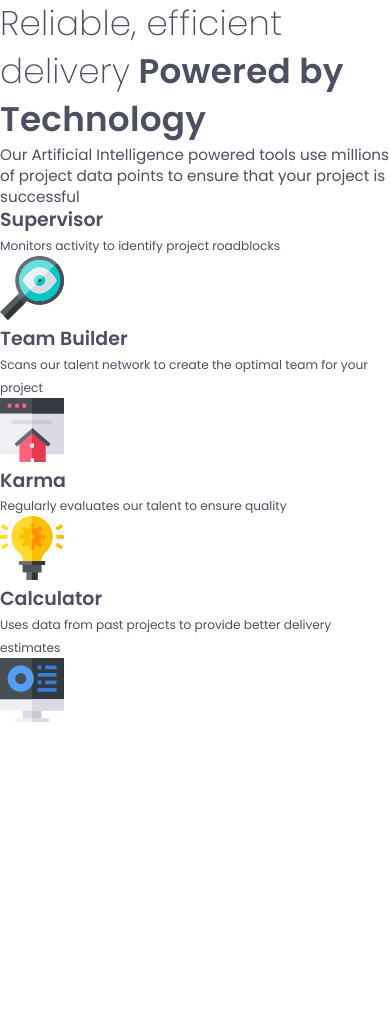
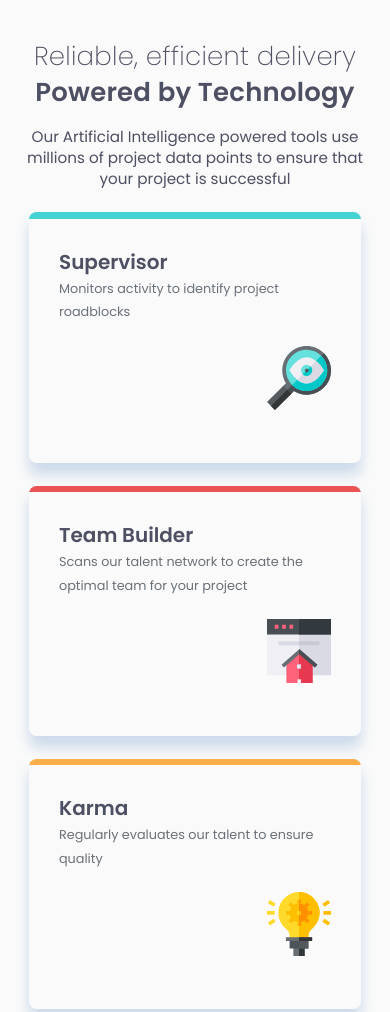
Before and after one commit to asjo-89/Four-card-feature-section, a plain HTML site: page index.html in a window 390 px wide. Shown: the top 1012 px of the page. Before the commit the page ends 844 px from the top, so only its background shows below. Drawn offline with Linux system fonts and the light colour scheme.

Commit message:
Refactor HTML structure and enhance CSS styles for card layout and responsiveness

```diff
--- a/index.html
+++ b/index.html
@@ -12,10 +12,11 @@
 </head>
 <body>
     <main>
+        <div class="main-content">
             <section class="title-wrapper">
                 <h1>
                     <span class="extra-light-text">Reliable, efficient delivery</span>
-                Powered by Technology
+                    <br>Powered by Technology
                 </h1>
                 <p>
                     Our Artificial Intelligence powered tools use millions of project data points to ensure that your project is successful
@@ -23,34 +24,47 @@
             </section>
             <section class="cards-wrapper">
                 <div class="card">
+                    <div class="card-top-banner cyan"></div>
+                    <div class="card-content">
                         <h2>Supervisor</h2>
                         <small>Monitors activity to identify project roadblocks</small>
                         <figure>
                             <img src="./images/icon-supervisor.svg" alt="Supervisor icon.">
                         </figure>
                     </div>
+                </div>
                 <div class="card">
+                    <div class="card-top-banner red"></div>
+                    <div class="card-content">
                         <h2>Team Builder</h2>
                         <small>Scans our talent network to create the optimal team for your project</small>
                         <figure>
                             <img src="./images/icon-team-builder.svg" alt="Team builder icon.">
                         </figure>
                     </div>
+                </div>
                 <div class="card">
+                    <div class="card-top-banner orange"></div>
+                    <div class="card-content">
                         <h2>Karma</h2>
                         <small>Regularly evaluates our talent to ensure quality</small>
                         <figure>
                             <img src="./images/icon-karma.svg" alt="Karma icon.">
                         </figure>
                     </div>
+                </div>
                 <div class="card">
+                    <div class="card-top-banner blue"></div>
+                    <div class="card-content">
                         <h2>Calculator</h2>
                         <small>Uses data from past projects to provide better delivery estimates</small>
                         <figure>
                             <img src="./images/icon-calculator.svg" alt="Calculator icon.">
                         </figure>
                     </div>
+                </div>
             </section>
+        </div>
     </main>
 </body>
 </html>
--- a/main.css
+++ b/main.css
@@ -15,14 +15,20 @@
     --blue: #549EF2;
     --orange: #FCAE4A;
 
+    --box-shadow-color:  rgba(131, 167, 210, 0.388);
+
     --gap-0-5: 0.5em;
     --gap-1: 1em;
     --gap-1-5: 1.5em;
+    --gap-1-7: 1.7em;
     --gap-2: 2em;
     --gap-2-5: 2.5em;
+
+    --border-radius: 0.5em;
 }
 
 body {
+    background-color: var(--background-color);
     font-family: 'Poppins', sans-serif;
     font-weight: 400;
     font-style: normal;
@@ -31,10 +37,23 @@ body {
     letter-spacing: 0;
 }
 
+main {
+    padding: var(--gap-1-7);
+    padding-top: var(--gap-2-5);
+}
+
+.main-content {
+    display: flex;
+    flex-direction: column;
+    align-items: center;
+    justify-content: center;
+    gap: var(--gap-1-5);
+}
+
 h1 {
     font-weight: 600;
     line-height: 1.4;
-    font-size: 2.25em;
+    font-size: clamp(1.5rem, 1.5rem + 0.5vw, 2.25rem);
     letter-spacing: 0.25px;
 }
 
@@ -45,7 +64,7 @@ h1 {
 h2 {
     font-weight: 600;
     line-height: 1.35;
-    font-size: 1.25em;
+    font-size: 1.25rem;
 }
 
 p {
@@ -55,6 +74,66 @@ p {
 
 small {
     font-weight: 400;
+    color: var(--grey-400);
     line-height: 1.6;
-    font-size: 0.8em;
+    font-size: 0.8rem;
 }
+
+.title-wrapper {
+    width: clamp(18.75em, 100%, 33.75em); /* Adjust the values as needed */
+    display: flex;
+    flex-direction: column;
+    align-items: center;
+    justify-content: flex-start;
+    gap: var(--gap-1);
+    text-align: center;
+}
+
+.cards-wrapper {
+    width: clamp(18.75em, 100%, 69.6em); /* Adjust the values as needed */
+    display: flex;
+    flex-wrap: wrap;
+    gap: var(--gap-1-5);
+    justify-content: center;
+}
+
+.card {
+    width: clamp(18.75em, 100%, 21.9em);
+    border-radius: var(--border-radius);
+    box-shadow: 0 0.75em 0.9em var(--box-shadow-color);
+    overflow: hidden;
+    display: flex;
+    flex-direction: column;
+    align-items: flex-start;
+    justify-content: center;
+}
+
+.card-top-banner {
+    height: 0.4em;
+    width: 100%;
+}
+
+.card-content {
+    width: 100%;
+    padding: var(--gap-2);
+}
+
+.card-content figure {
+    width: 100%;
+    display: flex;
+    justify-content: flex-end;
+    margin-block: var(--gap-1-5);
+}
+
+.cyan {
+    background-color: var(--cyan);
+}
+.red {
+    background-color: var(--red);
+}
+.orange {
+    background-color: var(--orange);
+}
+.blue {
+    background-color: var(--blue);
+}
```
Lines whose indentation alone changed are shown as unchanged.
